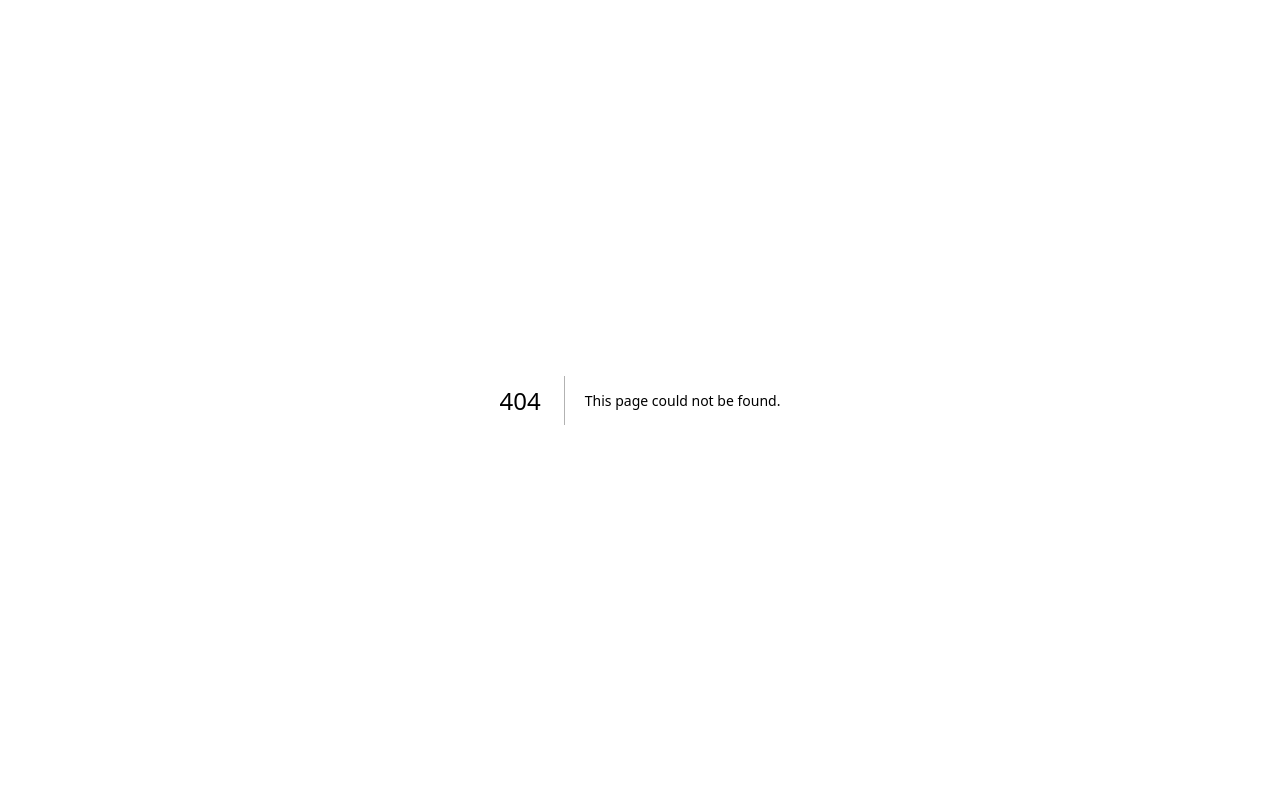
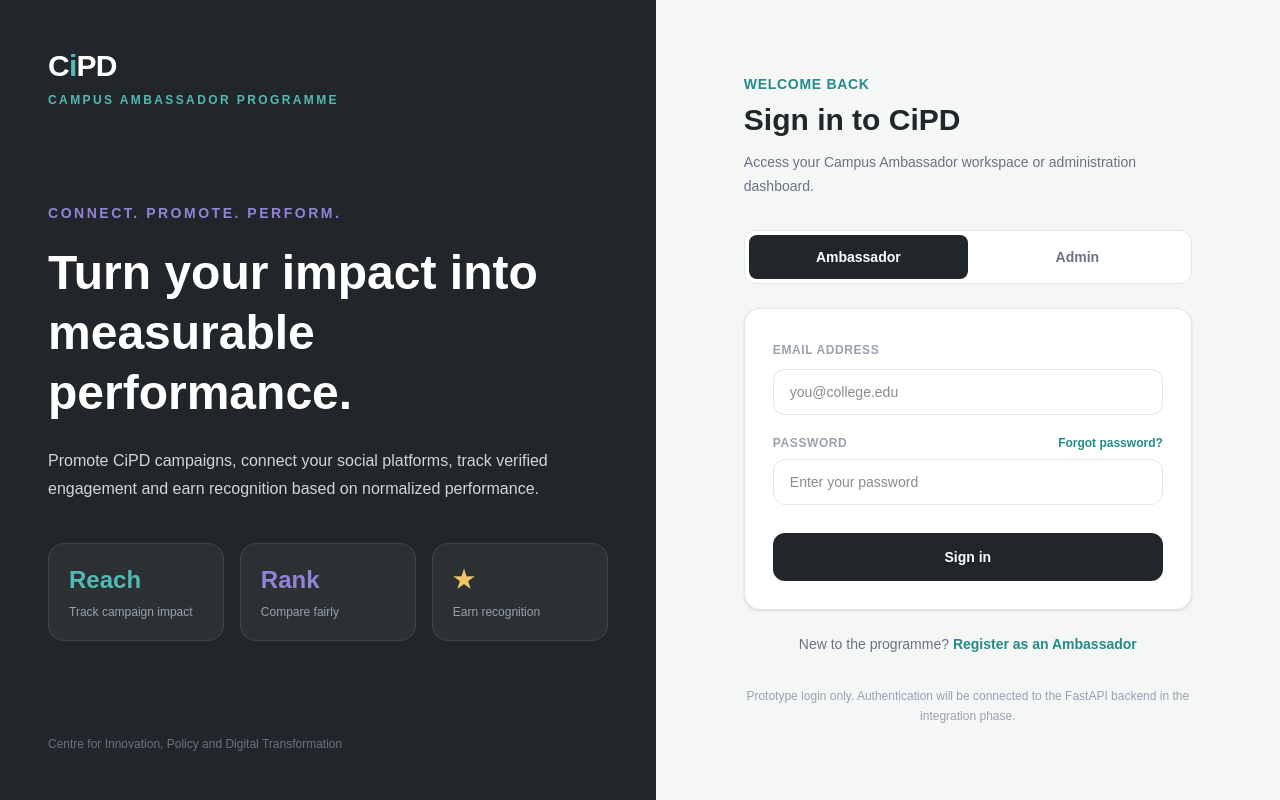
Before and after one commit to Adwait-verma/cipd-campus-ambassador-dashboard, a Next.js app in the folder frontend/: page /login in a window 1280 px wide. Before the commit this address had no page. Built offline with nearby package versions, Linux system fonts and the light colour scheme.

Commit message:
feat: add shared login page

```diff
--- /dev/null
+++ b/frontend/src/app/login/page.tsx
@@ -0,0 +1,231 @@
+"use client";
+
+import Link from "next/link";
+import { useState } from "react";
+
+export default function LoginPage() {
+  const [email, setEmail] = useState("");
+  const [password, setPassword] = useState("");
+  const [role, setRole] = useState<"ambassador" | "admin">("ambassador");
+  const [message, setMessage] = useState("");
+
+  function handleLogin(e: React.FormEvent) {
+    e.preventDefault();
+
+    if (!email.trim() || !password.trim()) {
+      setMessage("Please enter your email and password.");
+      return;
+    }
+
+    setMessage(
+      role === "admin"
+        ? "Admin login successful in prototype."
+        : "Ambassador login successful in prototype."
+    );
+  }
+
+  return (
+    <div className="min-h-screen bg-[#F5F7F7]">
+      <div className="grid min-h-screen lg:grid-cols-[1.05fr_1fr]">
+
+        {/* Left branding */}
+        <section className="hidden bg-[#202629] p-12 text-white lg:flex lg:flex-col lg:justify-between">
+          <div>
+            <div className="text-3xl font-bold tracking-tight">
+              C<span className="text-[#54B9B4]">i</span>PD
+            </div>
+
+            <p className="mt-2 text-xs font-semibold uppercase tracking-[0.2em] text-[#54B9B4]">
+              Campus Ambassador Programme
+            </p>
+          </div>
+
+          <div className="max-w-xl">
+            <p className="text-sm font-semibold uppercase tracking-[0.18em] text-[#9383D8]">
+              Connect. Promote. Perform.
+            </p>
+
+            <h1 className="mt-5 text-5xl font-bold leading-tight">
+              Turn your impact into measurable performance.
+            </h1>
+
+            <p className="mt-6 max-w-lg text-base leading-7 text-gray-300">
+              Promote CiPD campaigns, connect your social platforms, track
+              verified engagement and earn recognition based on normalized
+              performance.
+            </p>
+
+            <div className="mt-10 grid grid-cols-3 gap-4">
+              <div className="rounded-2xl border border-white/10 bg-white/5 p-5">
+                <p className="text-2xl font-bold text-[#54B9B4]">
+                  Reach
+                </p>
+                <p className="mt-2 text-xs text-gray-400">
+                  Track campaign impact
+                </p>
+              </div>
+
+              <div className="rounded-2xl border border-white/10 bg-white/5 p-5">
+                <p className="text-2xl font-bold text-[#9383D8]">
+                  Rank
+                </p>
+                <p className="mt-2 text-xs text-gray-400">
+                  Compare fairly
+                </p>
+              </div>
+
+              <div className="rounded-2xl border border-white/10 bg-white/5 p-5">
+                <p className="text-2xl font-bold text-[#F0C568]">
+                  ★
+                </p>
+                <p className="mt-2 text-xs text-gray-400">
+                  Earn recognition
+                </p>
+              </div>
+            </div>
+          </div>
+
+          <p className="text-xs text-gray-500">
+            Centre for Innovation, Policy and Digital Transformation
+          </p>
+        </section>
+
+        {/* Login */}
+        <section className="flex items-center justify-center px-6 py-12">
+          <div className="w-full max-w-md">
+
+            <div className="mb-10 lg:hidden">
+              <div className="text-3xl font-bold text-[#202629]">
+                C<span className="text-[#54B9B4]">i</span>PD
+              </div>
+            </div>
+
+            <p className="text-sm font-semibold uppercase tracking-wider text-[#238C89]">
+              Welcome back
+            </p>
+
+            <h2 className="mt-2 text-3xl font-bold text-[#202629]">
+              Sign in to CiPD
+            </h2>
+
+            <p className="mt-3 text-sm leading-6 text-gray-500">
+              Access your Campus Ambassador workspace or administration
+              dashboard.
+            </p>
+
+            {/* Role selection */}
+            <div className="mt-8 grid grid-cols-2 rounded-xl border border-gray-200 bg-white p-1">
+              <button
+                type="button"
+                onClick={() => {
+                  setRole("ambassador");
+                  setMessage("");
+                }}
+                className={`rounded-lg px-4 py-3 text-sm font-semibold transition ${
+                  role === "ambassador"
+                    ? "bg-[#202629] text-white"
+                    : "text-gray-500 hover:bg-gray-50"
+                }`}
+              >
+                Ambassador
+              </button>
+
+              <button
+                type="button"
+                onClick={() => {
+                  setRole("admin");
+                  setMessage("");
+                }}
+                className={`rounded-lg px-4 py-3 text-sm font-semibold transition ${
+                  role === "admin"
+                    ? "bg-[#202629] text-white"
+                    : "text-gray-500 hover:bg-gray-50"
+                }`}
+              >
+                Admin
+              </button>
+            </div>
+
+            <form
+              onSubmit={handleLogin}
+              className="mt-6 rounded-2xl border border-gray-200 bg-white p-7 shadow-sm"
+            >
+              <div>
+                <label className="text-xs font-semibold uppercase tracking-wider text-gray-400">
+                  Email address
+                </label>
+
+                <input
+                  type="email"
+                  value={email}
+                  onChange={(e) => {
+                    setEmail(e.target.value);
+                    setMessage("");
+                  }}
+                  placeholder="you@college.edu"
+                  className="mt-2 w-full rounded-xl border border-gray-200 px-4 py-3 text-sm outline-none transition focus:border-[#54B9B4]"
+                />
+              </div>
+
+              <div className="mt-5">
+                <div className="flex items-center justify-between">
+                  <label className="text-xs font-semibold uppercase tracking-wider text-gray-400">
+                    Password
+                  </label>
+
+                  <button
+                    type="button"
+                    className="text-xs font-semibold text-[#238C89]"
+                  >
+                    Forgot password?
+                  </button>
+                </div>
+
+                <input
+                  type="password"
+                  value={password}
+                  onChange={(e) => {
+                    setPassword(e.target.value);
+                    setMessage("");
+                  }}
+                  placeholder="Enter your password"
+                  className="mt-2 w-full rounded-xl border border-gray-200 px-4 py-3 text-sm outline-none transition focus:border-[#54B9B4]"
+                />
+              </div>
+
+              <button
+                type="submit"
+                className="mt-7 w-full rounded-xl bg-[#202629] py-3.5 text-sm font-semibold text-white transition hover:bg-[#343B3E]"
+              >
+                Sign in
+              </button>
+
+              {message && (
+                <div className="mt-4 rounded-xl bg-[#EDF8F7] p-4 text-sm font-medium text-[#238C89]">
+                  {message}
+                </div>
+              )}
+            </form>
+
+            {role === "ambassador" && (
+              <p className="mt-6 text-center text-sm text-gray-500">
+                New to the programme?{" "}
+                <Link
+                  href="/register"
+                  className="font-semibold text-[#238C89]"
+                >
+                  Register as an Ambassador
+                </Link>
+              </p>
+            )}
+
+            <p className="mt-8 text-center text-xs leading-5 text-gray-400">
+              Prototype login only. Authentication will be connected to the
+              FastAPI backend in the integration phase.
+            </p>
+          </div>
+        </section>
+      </div>
+    </div>
+  );
+}
```
